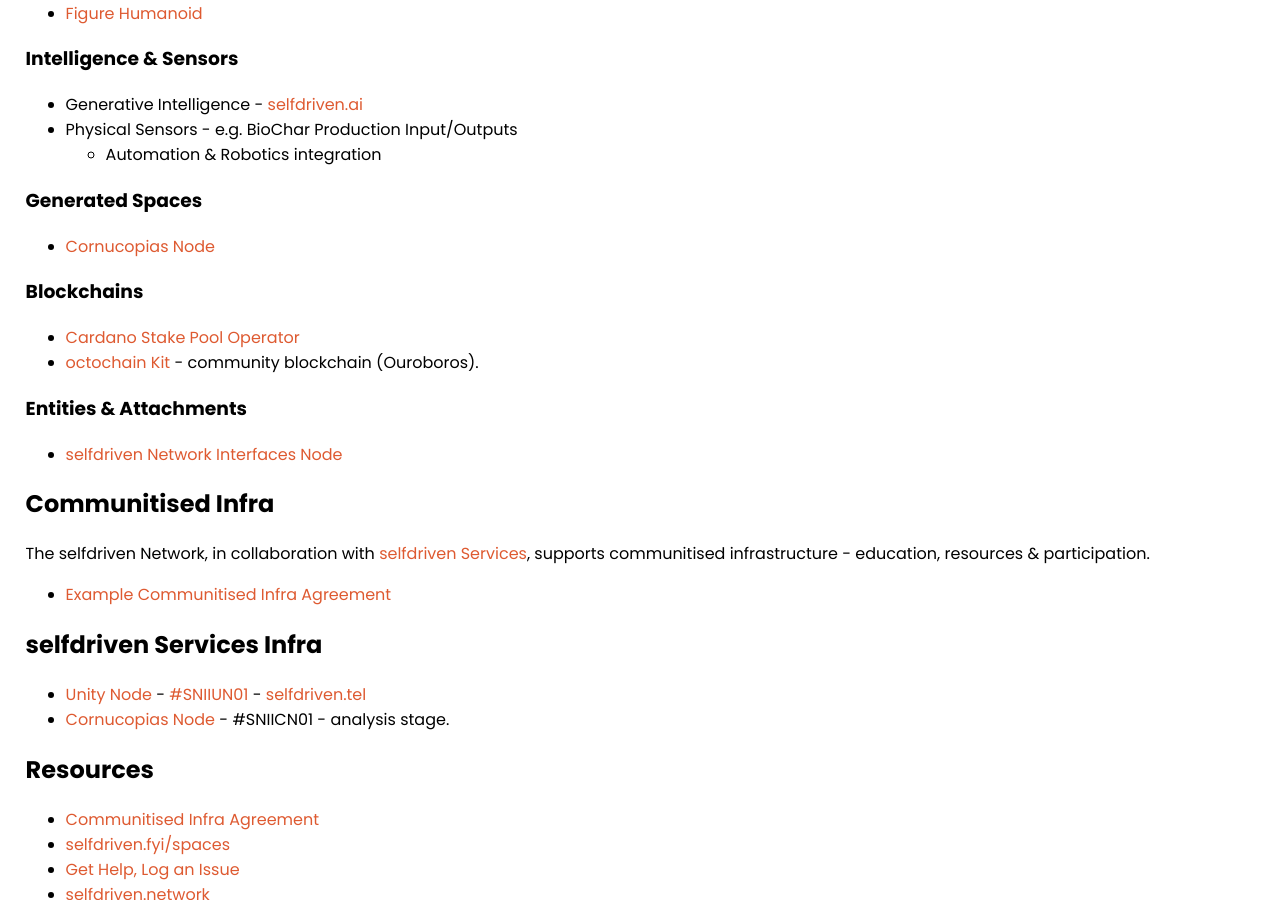
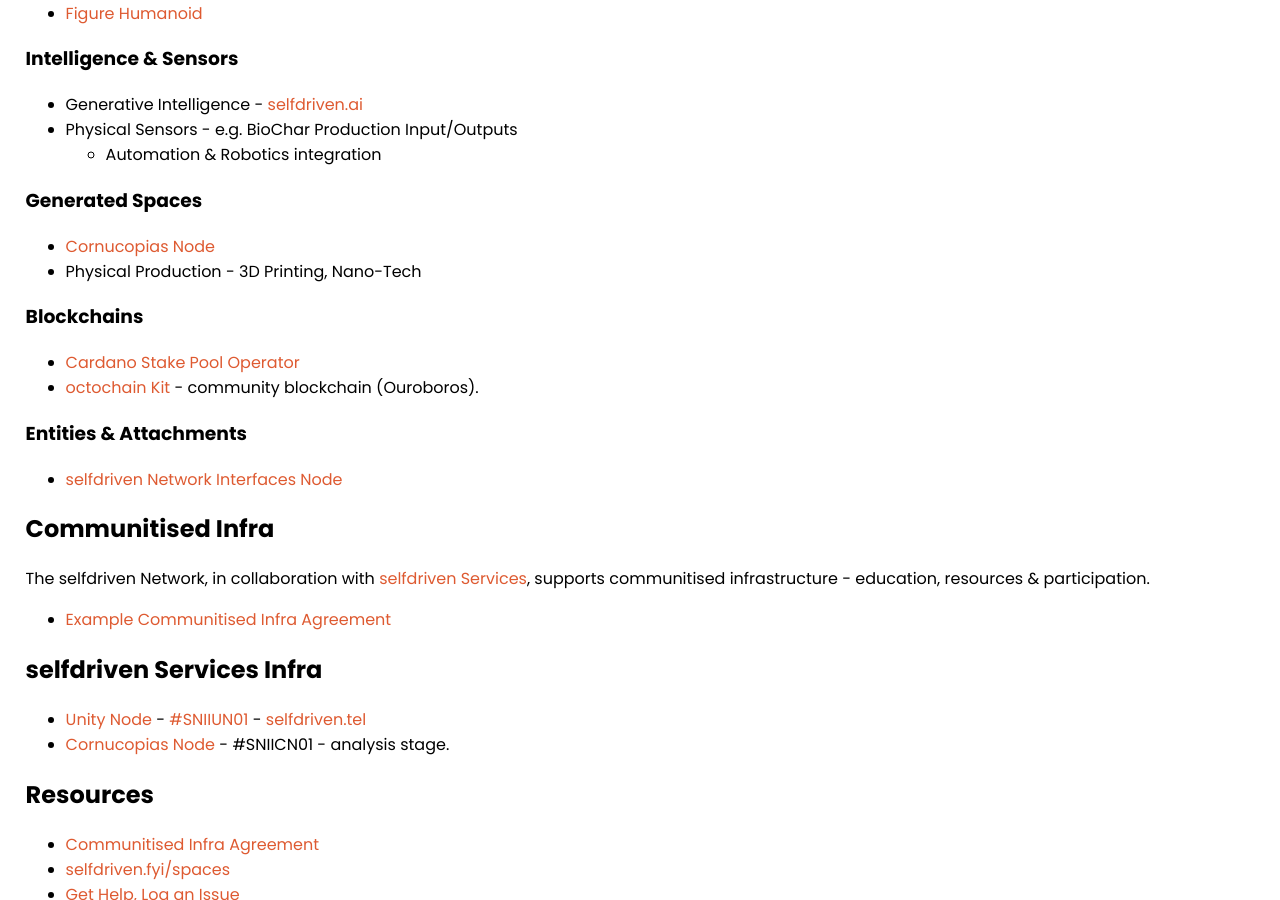
Before and after one commit to selfdriven-foundation/selfdriven-network, a Jekyll site: the page built from docs/pages/infra-interface.md, in a window 1280 px wide and 900 px high, scrolled down 392 px. Built offline with Jekyll 4.4.1, drawn with Linux system fonts in a browser that asks for light colours.

Commit message:
Update infra-interface.md

```diff
--- a/docs/pages/infra-interface.md
+++ b/docs/pages/infra-interface.md
@@ -22,6 +22,7 @@ permalink: /infra-interface/
 
 ### Generated Spaces
    - [Cornucopias Node](https://copiwiki.cornucopias.io/the-company/technology/copi-nodes/copi-file-node)
+   - Physical Production - 3D Printing, Nano-Tech
 
 ### Blockchains
    - [Cardano Stake Pool Operator](https://cardano.org/stake-pool-operation/)
```
